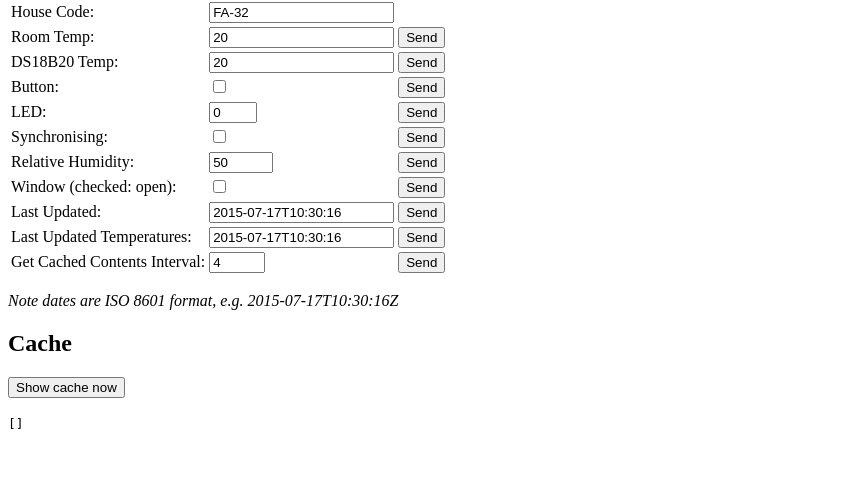
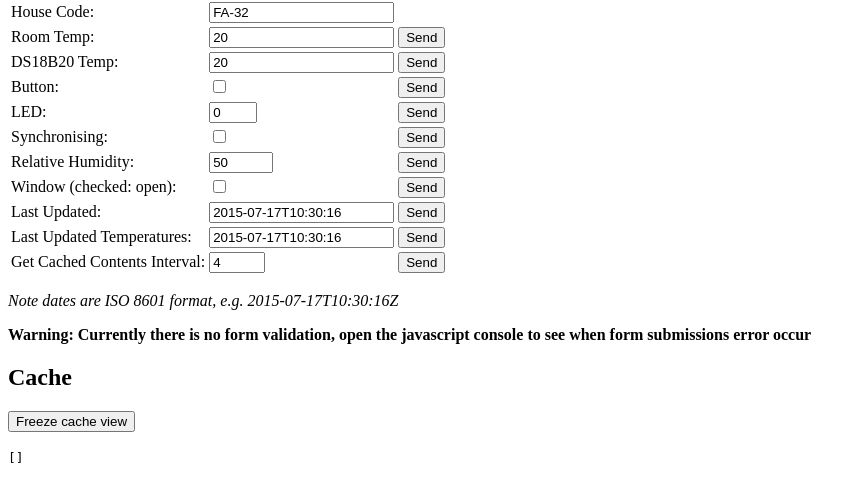
Before and after one commit to brunogirin/ors, a Django app: page /rev2-emulator/ in a window 1280 px wide. Shown: the part 81-583 px from the top of the page, without its empty margins (0-866 px from the left). Run offline with Django 3.2, Linux system fonts and the light colour scheme; data that the repository does not hold is empty.

Commit message:
Added some instructions to the rev2 emulator

```diff
--- a/rev2_emulator/templates/rev2_emulator/home.html
+++ b/rev2_emulator/templates/rev2_emulator/home.html
@@ -77,9 +77,10 @@
       </table>
 
     <p><i>Note dates are ISO 8601 format, e.g. 2015-07-17T10:30:16Z</i></p>
+    <p><b>Warning: Currently there is no form validation, open the javascript console to see when form submissions error occur</b></p>
 
     <h2>Cache</h2>
-    <p><button id="id-show-cache-now">Show cache now</button></p>
+    <p><button id="id-show-cache-now">Freeze cache view</button></p>
     <code></code>
 
     <script src="{% static "rev2_emulator/home.js" %}"></script>
```
Also changed, not shown: api/migrations/0008_auto_20150717_2217.py (added).
